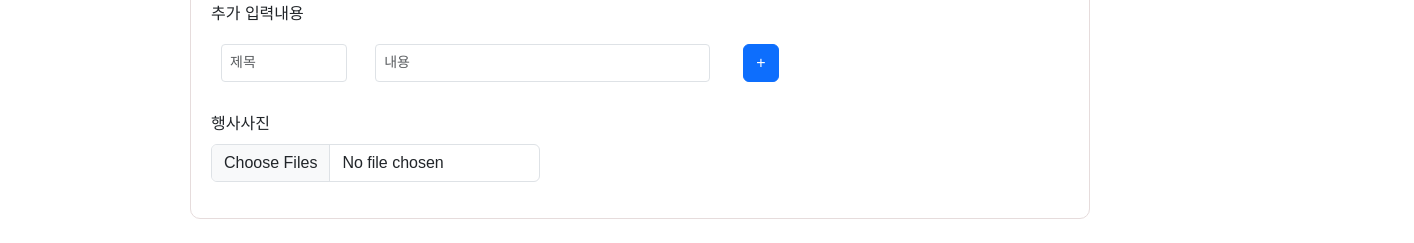
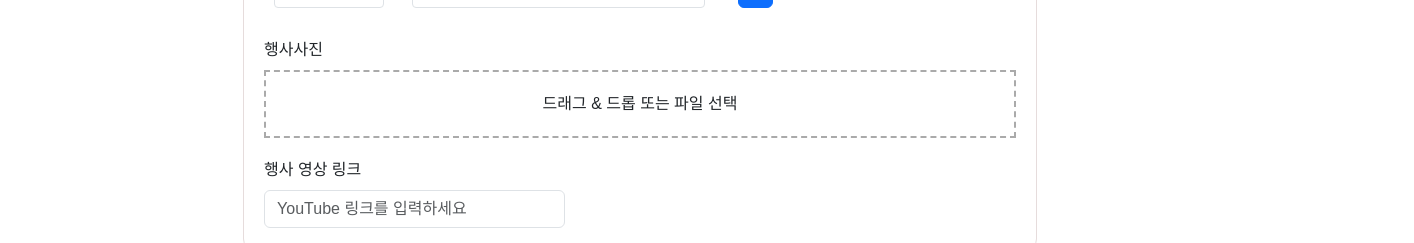
Before and after one commit to csw10141/csw10141, a React (Create React App) app in the folder client/: page /admin/project/insert in a window 1280 px wide. Shown: the part 597-840 px from the top of the page, 1414 px wide, since content can reach past the window. Built offline with nearby package versions, Linux system fonts and the light colour scheme.

Commit message:
new file:   client/src/components/admin/product/DragAndDropUpload.js 	new file:   client/src/components/admin/product/YouTubePreview.js 	modified:   client/src/components/admin/project.module.css 	modified:   client/src/components/admin/projectInsert.js

```diff
--- /dev/null
+++ b/client/src/components/admin/product/DragAndDropUpload.js
@@ -0,0 +1,93 @@
+import React, { useState } from 'react';
+import { Button } from 'react-bootstrap';
+
+function MultiDragAndDropUpload() {
+  const [images, setImages] = useState([]);
+
+  // 파일 업로드 처리
+  const handleUpload = (e) => {
+    const files = e.target.files;
+    handleFiles(files);
+  };
+
+  // 드래그 앤 드롭 처리
+  const handleDrop = (e) => {
+    e.preventDefault();
+    const files = e.dataTransfer.files;
+    handleFiles(files);
+  };
+
+  // 드래그 오버 처리
+  const handleDragOver = (e) => {
+    e.preventDefault();
+  };
+
+  // 이미지 파일 처리
+  const handleFiles = (files) => {
+    const fileList = [...files];
+    const imagesArray = fileList.map(file => URL.createObjectURL(file));
+    setImages(prevImages => prevImages.concat(imagesArray));
+  };
+
+  // 이미지 삭제 처리
+  const handleDelete = (index) => {
+    const newImages = [...images];
+    newImages.splice(index, 1);
+    setImages(newImages);
+  };
+
+  // 모든 이미지 삭제 처리
+  const handleDeleteAll = () => {
+    setImages([]);
+  };
+
+  return (
+    <div
+      style={{ border: '2px dashed #aaa', padding: '20px', textAlign: 'center' }}
+      onDrop={handleDrop}
+      onDragOver={handleDragOver}
+    >
+      <input
+        type="file"
+        multiple
+        onChange={handleUpload}
+        style={{ display: 'none' }}
+        id="fileInput"
+      />
+    <label
+        htmlFor="fileInput"
+        onDragStart={(e) => e.preventDefault()}
+        onClick={(e) => {
+            e.preventDefault();
+            document.getElementById('fileInput').click();
+        }}
+    >
+        드래그 & 드롭 또는 파일 선택
+      </label>
+      <div>
+        {images.map((image, index) => (
+          <div key={index} style={{ display: 'inline-block', position: 'relative' }}>
+            <img
+              src={image}
+              alt={`Uploaded ${index}`}
+              style={{ maxWidth: '200px', maxHeight: '200px', margin: '10px' }}
+            />
+            <Button
+                size="sm"
+                variant="danger"
+                style={{ position: 'absolute', top: '5px', right: '5px', cursor: 'pointer' }}
+                onClick={() => handleDelete(index)}
+            >
+              삭제
+            </Button>
+          </div>
+        ))}
+      </div>
+      {images.length > 0 && (
+        <Button variant="danger" style={{ marginTop: '10px' }} onClick={handleDeleteAll}>모두 삭제</Button>
+      )}
+    </div>
+  );
+}
+
+export default MultiDragAndDropUpload;
--- /dev/null
+++ b/client/src/components/admin/product/YouTubePreview.js
@@ -0,0 +1,51 @@
+import React, { useState } from 'react';
+import { Form } from 'react-bootstrap';
+import styled from "../project.module.css";
+
+function YouTubePreview() {
+  const [videoUrl, setVideoUrl] = useState('');
+  const [embedUrl, setEmbedUrl] = useState('');
+
+  const handleInputChange = (e) => {
+    const url = e.target.value;
+    setVideoUrl(url);
+    const videoId = extractVideoId(url);
+    if (videoId) {
+      setEmbedUrl(`https://www.youtube.com/embed/${videoId}`);
+    } else {
+      setEmbedUrl('');
+    }
+  };
+
+  const extractVideoId = (url) => {
+    const match = url.match(/(?:https?:\/\/)?(?:www\.)?(?:youtube\.com\/(?:[^/]+\/.+\/|(?:v|e(?:mbed)?)\/|.*[?&]v=)|youtu\.be\/)([a-zA-Z0-9_-]{11})/);
+    return match ? match[1] : null;
+  };
+
+  return (
+    <div>
+      <Form.Control
+        className={styled.con_input}
+        type="text"
+        value={videoUrl}
+        placeholder="YouTube 링크를 입력하세요"
+        onChange={handleInputChange}
+      />
+      {embedUrl && (
+        <div style={{ marginTop: '10px' }}>
+          <iframe
+            title="YouTube Video Preview"
+            width="640"
+            height="360"
+            src={embedUrl}
+            frameBorder="0"
+            allow="accelerometer; autoplay; clipboard-write; encrypted-media; gyroscope; picture-in-picture"
+            allowFullScreen
+          />
+        </div>
+      )}
+    </div>
+  );
+}
+
+export default YouTubePreview;
--- a/client/src/components/admin/project.module.css
+++ b/client/src/components/admin/project.module.css
@@ -3,7 +3,7 @@
 }
 
 .mainWarp{
-    width:900px;
+    width:63%;
     margin:0 auto;
     border: 1px solid #e6dcdc;
     padding:20px;
--- a/client/src/components/admin/projectInsert.js
+++ b/client/src/components/admin/projectInsert.js
@@ -4,6 +4,8 @@ import styled from "./project.module.css";
 import { useState } from "react";
 import { TextWrapper } from "../../pages/project";
 import { Button, ButtonGroup, Form } from "react-bootstrap";
+import DragAndDropMultiUpload from "./product/DragAndDropUpload";
+import YouTubePreview from "./product/YouTubePreview";
 
 function ProjectInsert(){
     const [inputs, setInputs] = useState(['']);
@@ -99,12 +101,14 @@ function ProjectInsert(){
 
                     <div className={styled.insertDiv} />
 
-                    <Form.Group>
-                        <Form.Label controlId="formFileMultiple" className="mb-3">
-                            <Form.Label>행사사진</Form.Label>
-                            <Form.Control type="file" multiple />
-                        </Form.Label>
-                    </Form.Group>
+                    <Form.Label htmlFor="addInputPic">행사사진</Form.Label>
+                    {/* 행사 사진 업로드 컴포넌트 */}
+                        <DragAndDropMultiUpload />
+
+                    <div className={styled.insertDiv} />
+
+                    <Form.Label htmlFor="addInputPic">행사 영상 링크</Form.Label>
+                        <YouTubePreview />
                 </div>
             </div>
         </>
```
